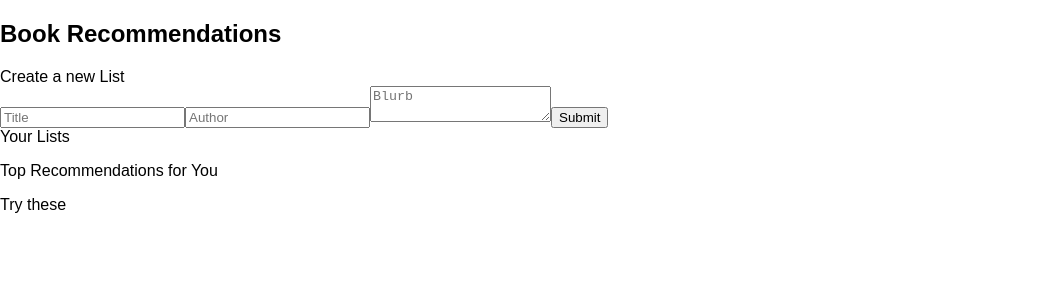
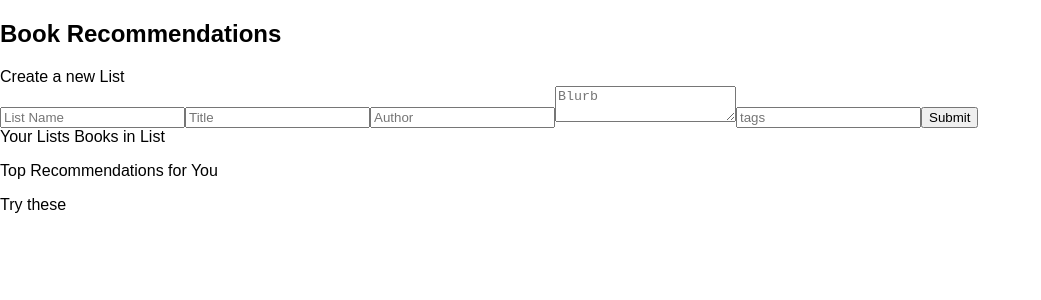
Before and after one commit to thinkful-c11/book-thing.io, a React (Create React App) app in the folder client/: page /recommendations in a window 1280 px wide. Shown: the top 300 px of the page, without its empty margins (0-1041 px from the left). Built offline with nearby package versions, Linux system fonts and the light colour scheme.

Commit message:
All wired up to test the creating list enpoint

```diff
--- a/client/src/recommendations/index.js
+++ b/client/src/recommendations/index.js
@@ -6,9 +6,9 @@ class Recommendations extends React.Component {
   handleSubmit(event) {
     event.preventDefault();
     const list = {
-      user_id: '',
-      list_name: '',
-      tags: '',
+      user_id: this.props.user.id,
+      list_name: this.listName.value,
+      tags: this.tags.value,
       books: [
         {
           title: this.title.value,
@@ -28,23 +28,32 @@ class Recommendations extends React.Component {
       return <li key={list.id}>
         List Name: {list.list_name}</li>;
     });
+
+    const books = this.props.myBooks.map((book, index) => {
+      return <li key={book.id}>
+        Book Title: {book.title}</li>
+    });
+
     return (
       <div>
         <h1>Book Recommendations</h1>
         <section>
           Create a new List
           <form>
+            <input className="listName" type="text" name="listName" placeholder="List Name" ref={listName => (this.listName = listName)}/>
             <input className="title" type="text" name="Title" placeholder="Title" ref={title => (this.title = title)}/>
             <input className="author" type="text" name="Author" placeholder="Author" ref={author => (this.author = author)}/>
             <textarea className="blurb" name="Blurb" placeholder="Blurb" ref={blurb => (this.blurb = blurb)}/>
+            <input className="tags" type="text" name="tags" placeholder="tags" ref={tags => (this.tags = tags)}/>
             <button className="submitBook" type="button" value="submit" onClick={event => this.handleSubmit(event)}>
               Submit
             </button>
           </form>
         </section>
         <section>
-          Your Lists
-          <ul>{list}</ul>
+          Your Lists {/* <ul>{list}</ul> */}
+          Books in List
+          <ul>{books}</ul>
         </section>
         <section>
           Top Recommendations for You
```
